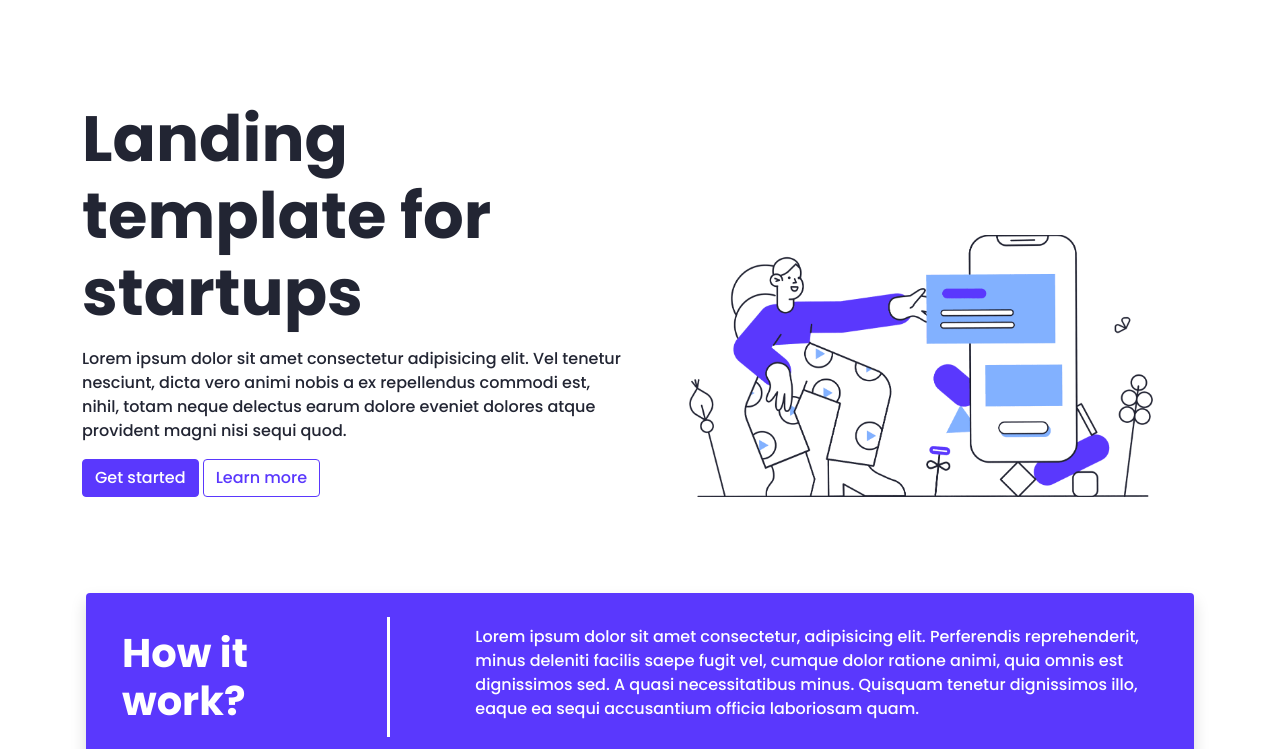
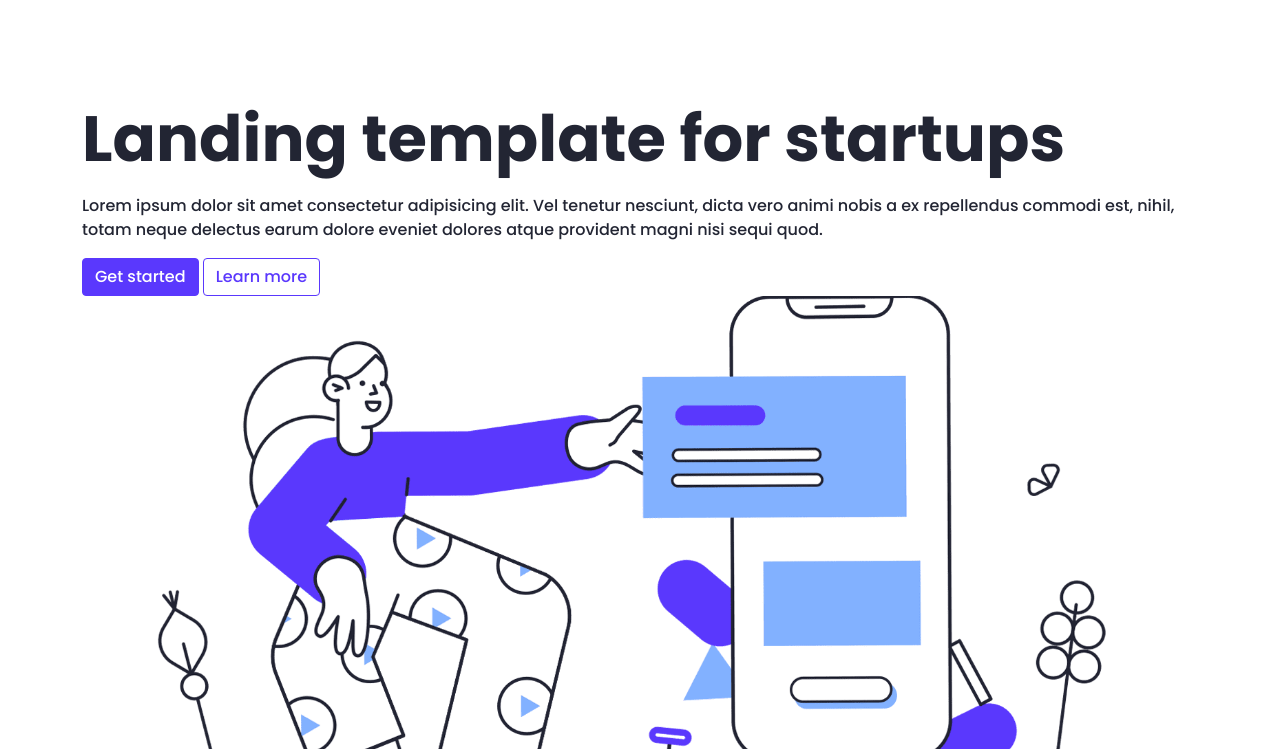
Before and after one commit to vadimmisyuchenko/bootstrap-template, a plain HTML site: page index.html in a window 1280 px wide. Shown: the part 51-800 px from the top of the page. Drawn offline with nearby package versions, Linux system fonts and the light colour scheme.

Commit message:
Update index.html

```diff
--- a/index.html
+++ b/index.html
@@ -68,7 +68,7 @@
            <section class="py-2 py-md-5" id="home">
                <div class="container">
                    <div class="row mt-o  mt-md-5 align-items-end d-flex flex-column-reverse flex-md-row">
-                       <div class="col-12 col-md-6 text-center text-md-start">
+                       <div class="col-12 col-xxl-6 text-center text-md-start">
                            <h1 class="fw-bold display-3">
                                 Landing template for startups
                            </h1>
@@ -80,7 +80,7 @@
                                 <a href="#hiw" class="btn btn-outline-primary">Learn more</a>
                            </div>
                        </div>
-                       <div class="col-12 col-md-6">
+                       <div class="col-12 col-xxl-6">
                            <img src="img/pablita-689.png" alt="Landing" class="img-fluid">
                        </div>
                    </div>
```
